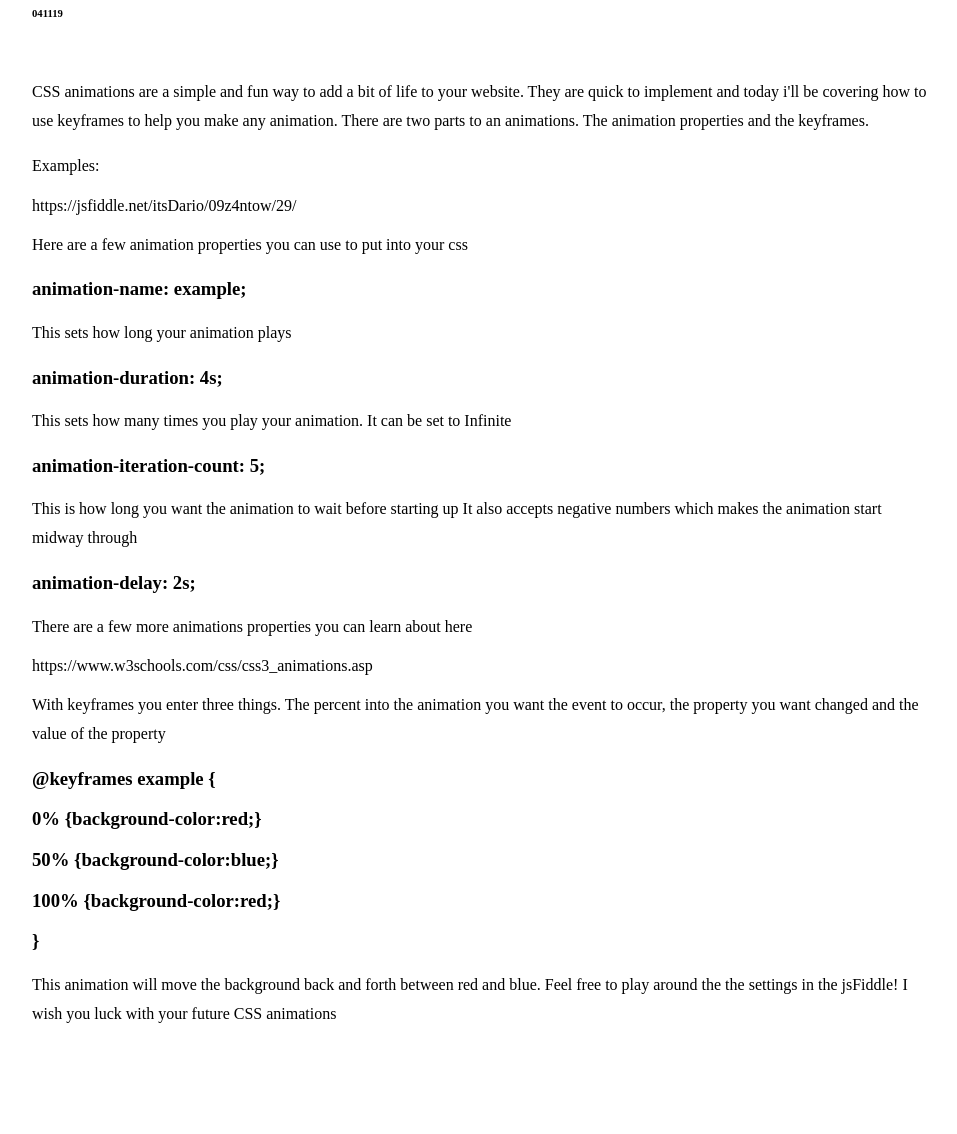
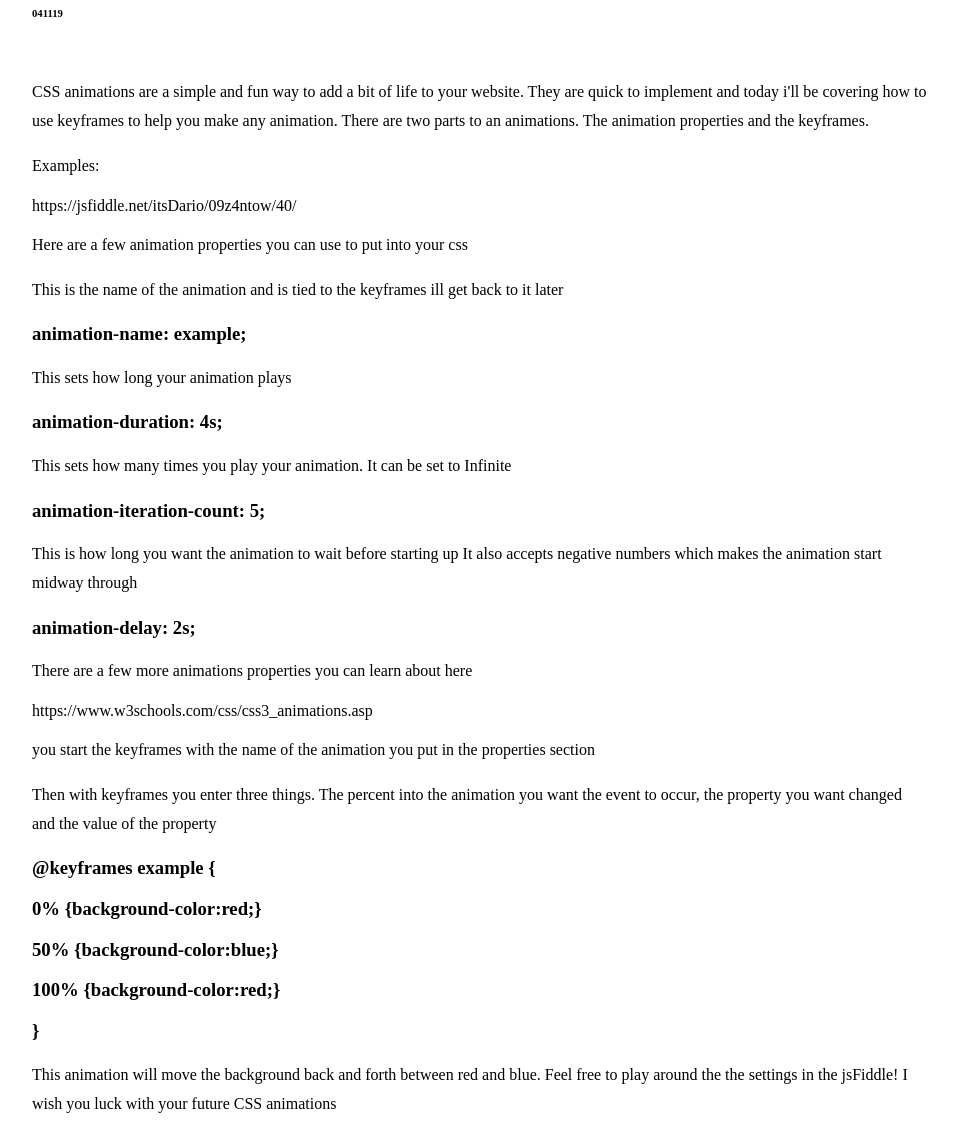
Before and after one commit to itsDario/DarioHomepage, a PHP site: page /BlogPost041119/index.html in a window 1280 px wide. Shown: the part 153-1287 px from the top of the page, without its empty margins (160-1117 px from the left). Before the commit the page ends 1176 px from the top, so only its background shows below. Run offline with PHP 8.4, Linux system fonts and the light colour scheme.

Commit message:
Updated examples and text a bit

```diff
--- a/BlogPost041119/index.html
+++ b/BlogPost041119/index.html
@@ -29,9 +29,10 @@
       animation properties and the keyframes.</p>
 
     <p>Examples:</p>
-    <a href="https://jsfiddle.net/itsDario/09z4ntow/29/">https://jsfiddle.net/itsDario/09z4ntow/29/</a>
+    <a href="https://jsfiddle.net/itsDario/09z4ntow/40/">https://jsfiddle.net/itsDario/09z4ntow/40/</a>
 
     <p>Here are a few animation properties you can use to put into your css</p>
+    <p>This is the name of the animation and is tied to the keyframes ill get back to it later</p>
     <h3>animation-name: example;</h3>
 
     <p>This sets how long your animation plays</p>
@@ -48,7 +49,9 @@
     <a href="https://www.w3schools.com/css/css3_animations.asp">https://www.w3schools.com/css/css3_animations.asp</a>
 
 
-    <p>With keyframes you enter three things. The percent into the animation you want the event to occur, the property
+    <p>you start the keyframes with the name of the animation you put in the properties section</p>
+    <p>Then with keyframes you enter three things. The percent into the animation you want the event to occur, the
+      property
       you
       want changed and the value of the property</p>
     <h3>@keyframes example {</h3>
--- a/BlogPost041119/secondary.css
+++ b/BlogPost041119/secondary.css
@@ -1,4 +1,4 @@
 p {
     line-height: 1.8em;
-    font_size: 16px;
+    font-size: 16px;
 }
```
